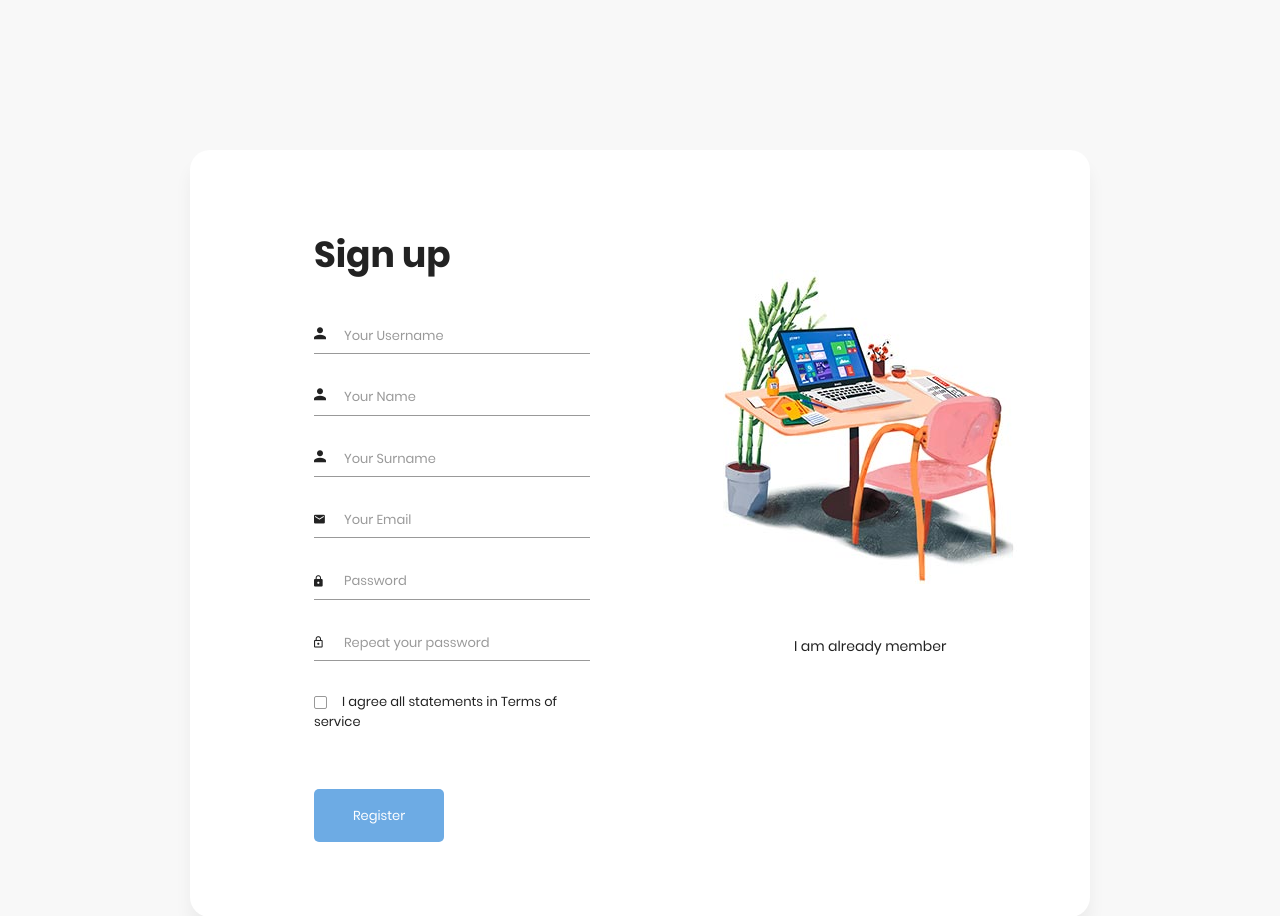
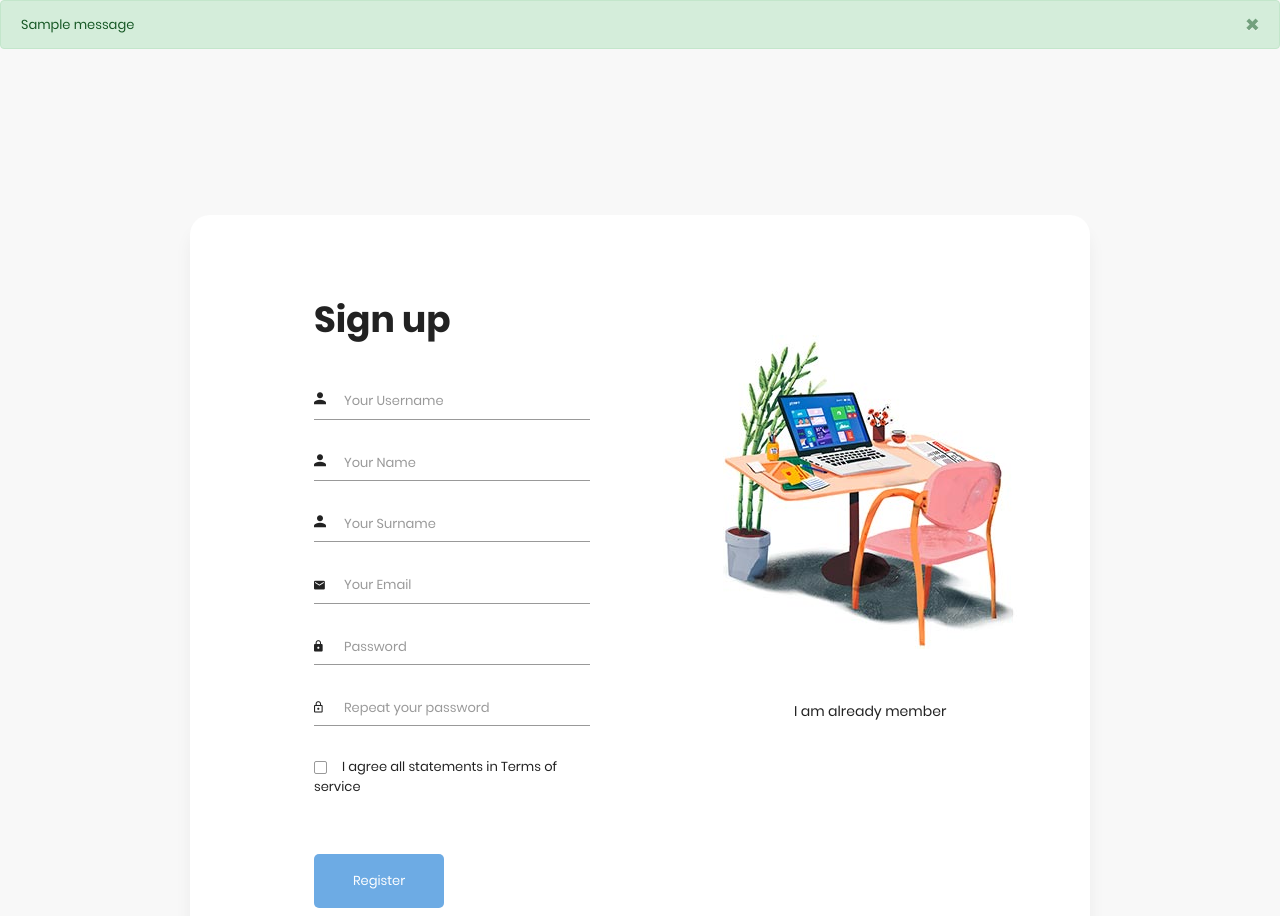
Before and after one commit to SefaAkdeniz/Todo-List-Django-WebSite, a Django app: page /user/register/ in a window 1280 px wide. Shown: the top 916 px of the page. Before the commit the page ends 842 px from the top, so only its background shows below. Run offline with Django 3.2, Linux system fonts and the light colour scheme; one stand-in notice (Sample message) is shown; some libraries are stand-ins or nearby versions.

Commit message:
added messages module

```diff
--- a/templates/layout.html
+++ b/templates/layout.html
@@ -10,6 +10,17 @@
     <title>To-Do List Project</title>
 </head>
 <body>
+    {% if messages %}
+        {% for message in messages %}
+        <div class="alert alert-{{message.tags}} alert-dismissible fade show" role="alert">
+            {{ message }}
+            <button type="button" class="close" data-dismiss="alert" aria-label="Close">
+              <span aria-hidden="true">&times;</span>
+            </button>
+        </div>
+        {% endfor %}
+    {% endif %}
+
     {% block content %}
 
     {% endblock %}
--- a/todoList/settings.py
+++ b/todoList/settings.py
@@ -122,3 +122,8 @@ STATIC_URL = '/static/'
 STATICFILES_DIRS = [
     os.path.join(BASE_DIR, "static"),
 ]
+
+from django.contrib.messages import constants as messages
+MESSAGE_TAGS = {
+    messages.ERROR: 'danger',
+}
--- a/user/views.py
+++ b/user/views.py
@@ -1,6 +1,6 @@
 from django.shortcuts import render,redirect
 from django.contrib.auth.models import User
-from django.contrib import auth
+from django.contrib import auth,messages
 
 # Create your views here.
 
@@ -11,10 +11,10 @@ def login(request):
         user = auth.authenticate(username=username,password=password)
         if user is not None:
             auth.login(request,user)
-            print('Signed in.')
+            messages.add_message(request,messages.SUCCESS,'Signed in.')
             return redirect('register')
         else:
-            print('Account not found.')
+            messages.add_message(request,messages.ERROR,'Account not found.')
             return redirect('login')
     else:
         return render(request,'user/login.html')
@@ -29,15 +29,15 @@ def register(request):
         repassword = request.POST['repassword']
         if password==repassword:
             if User.objects.filter(username=username).exists():
-                print('This username has been used before.')
+                messages.add_message(request,messages.ERROR,'This username has been used before.')
                 return redirect('register')
             else:
                 user = User.objects.create_user(username=username,first_name=first_name,last_name=last_name,email=email,password=password)
                 user.save()
-                print('The account has been successfully created.')
+                messages.add_message(request,messages.SUCCESS,'The account has been successfully created.')
                 return redirect('login')
         else:
-            print('Passwords do not match.')
+            messages.add_message(request,messages.ERROR,'Passwords do not match.')
             return redirect('register')
     else:
         return render(request,'user/register.html')
```
Also changed, not shown: db.sqlite3.
